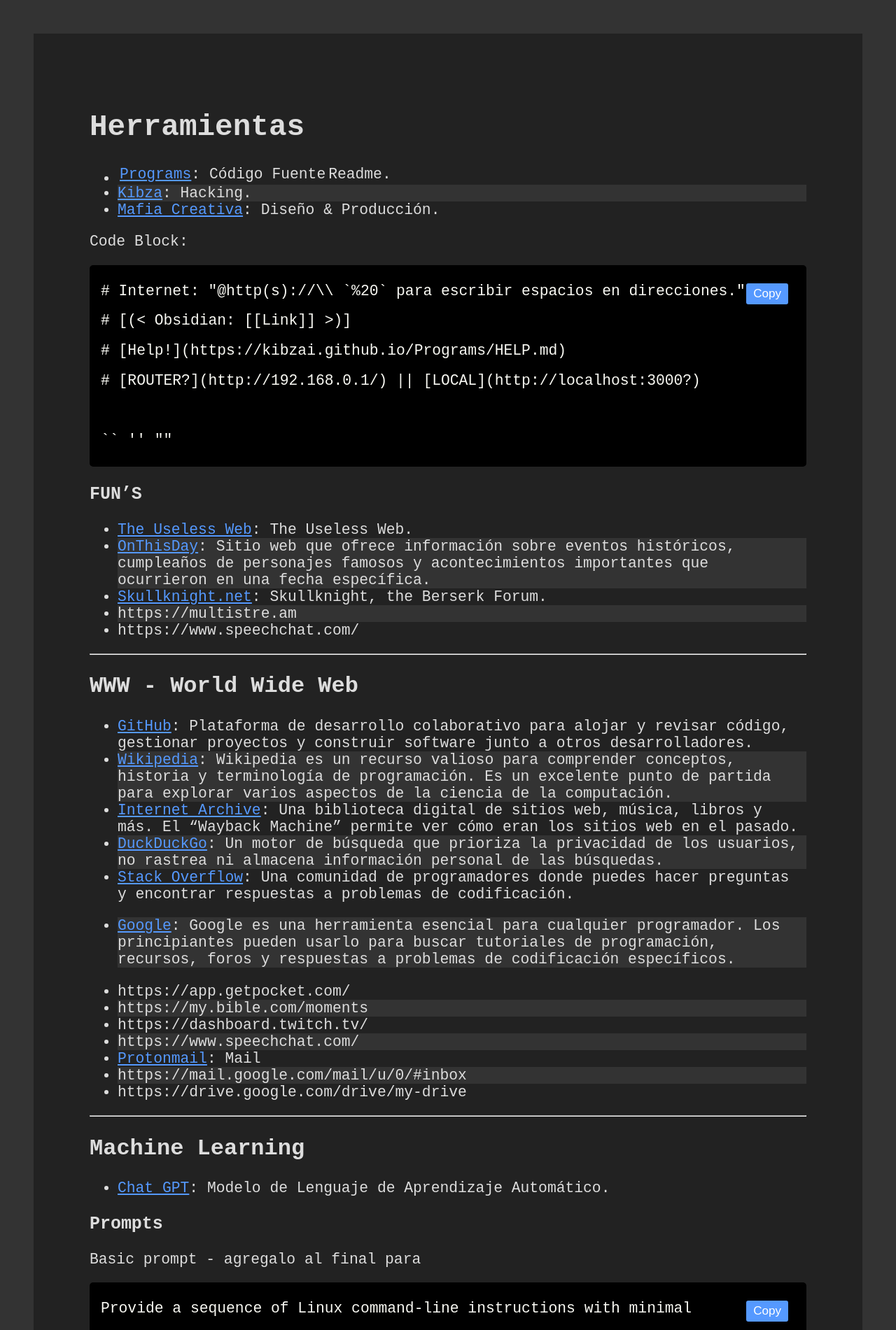
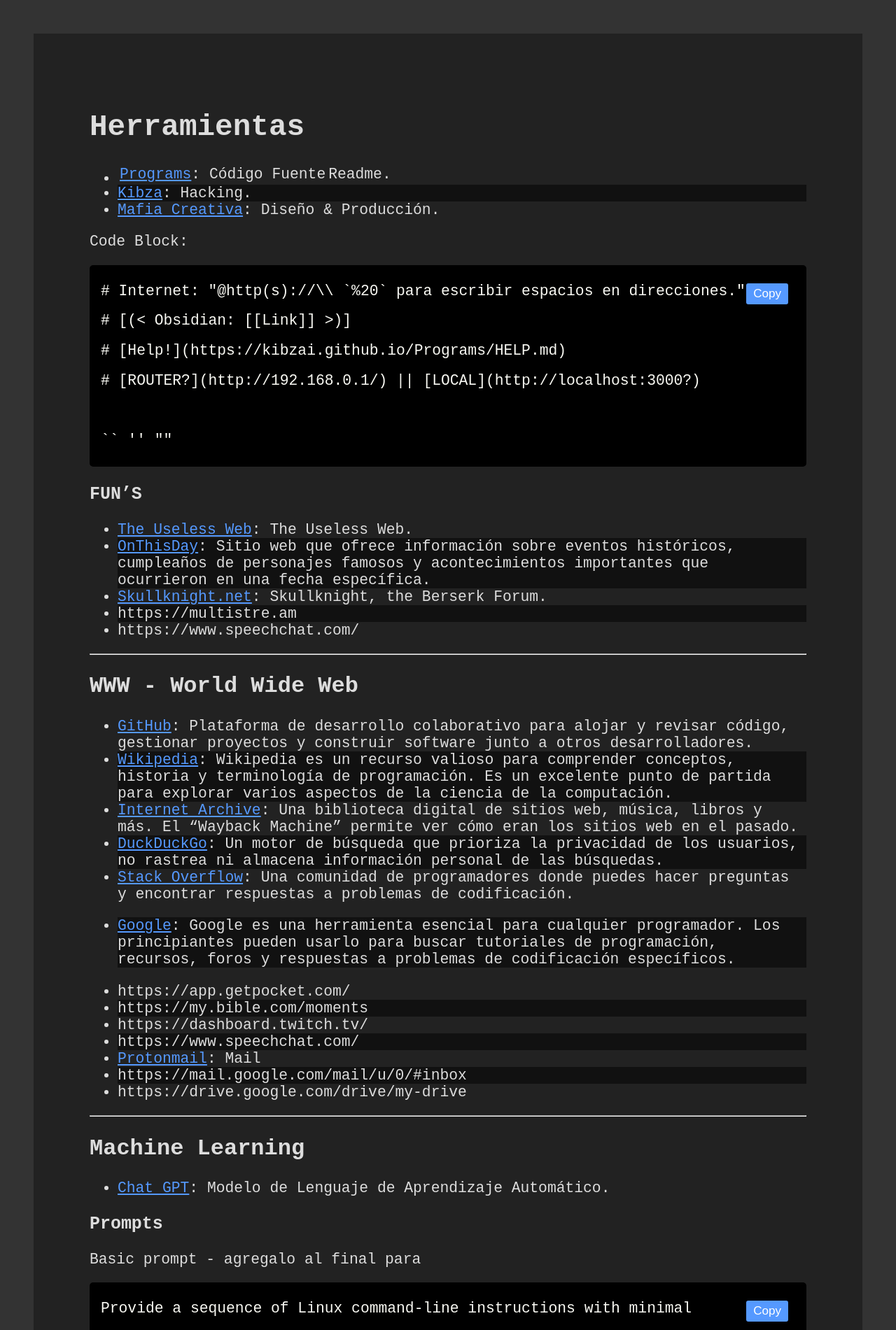
Before and after one commit to Kibzai/Programs, a Jekyll site: the page built from index.md, in a window 1280 px wide. Shown: the top 1901 px of the page at 70% size. Built offline with Jekyll 4.4.1, drawn with Linux system fonts in a browser that asks for light colours.

Commit message:
Update style.css

```diff
--- a/assets/css/style.css
+++ b/assets/css/style.css
@@ -18,7 +18,7 @@
     padding: 5rem;
 }
 
-li { background: #333; }
+li { background: #111; }
 li:nth-child(odd) { background: #222; }
 
 /* Code Block Styling with Wrap */
```
